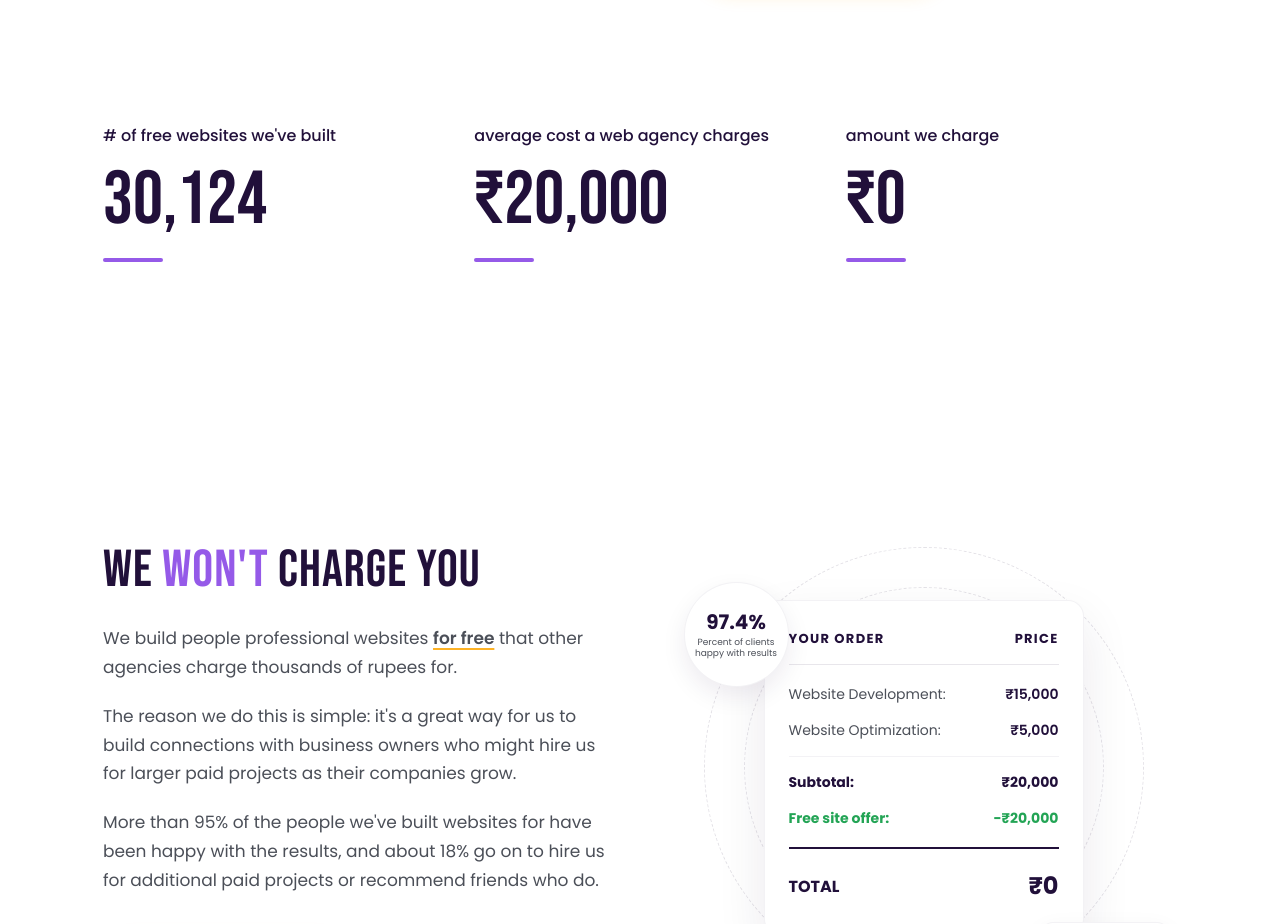
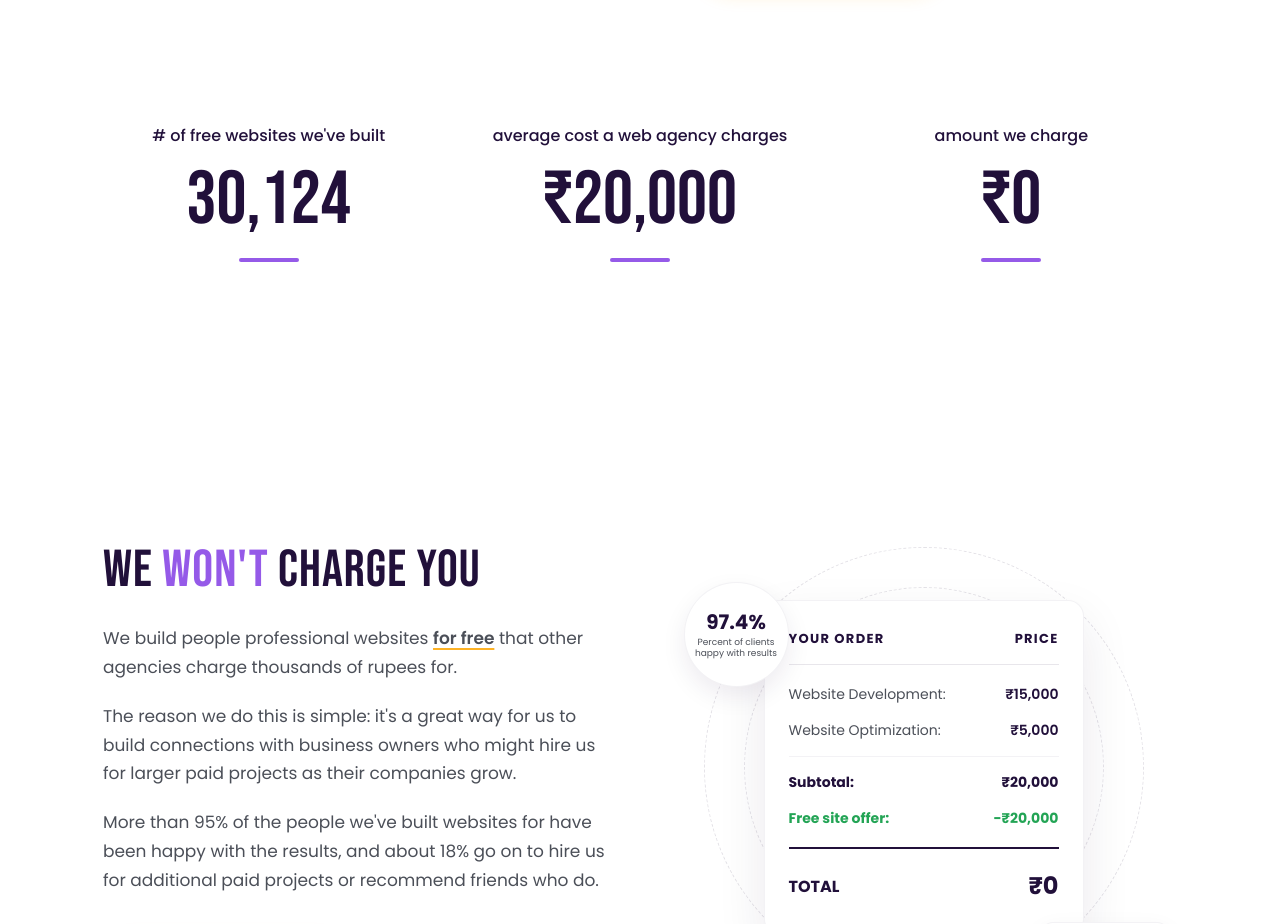
Before and after one commit to gauravhaldar/MyHAI, a React (Vite) app: page / in a window 1280 px wide. Shown: the part 2060-2984 px from the top of the page. Built offline with nearby package versions, Linux system fonts and the light colour scheme.

Commit message:
feat: add responsive CSS styles for CounterSection component

```diff
--- a/src/components/CounterSection.css
+++ b/src/components/CounterSection.css
@@ -10,7 +10,7 @@
 }
 
 .counters__item {
-  text-align: left;
+  text-align: center;
   position: relative;
 }
 
@@ -20,7 +20,7 @@
   width: 60px;
   height: 4px;
   background: var(--color-primary);
-  margin-top: 12px;
+  margin: 12px auto 0;
   border-radius: 2px;
 }
 
```
